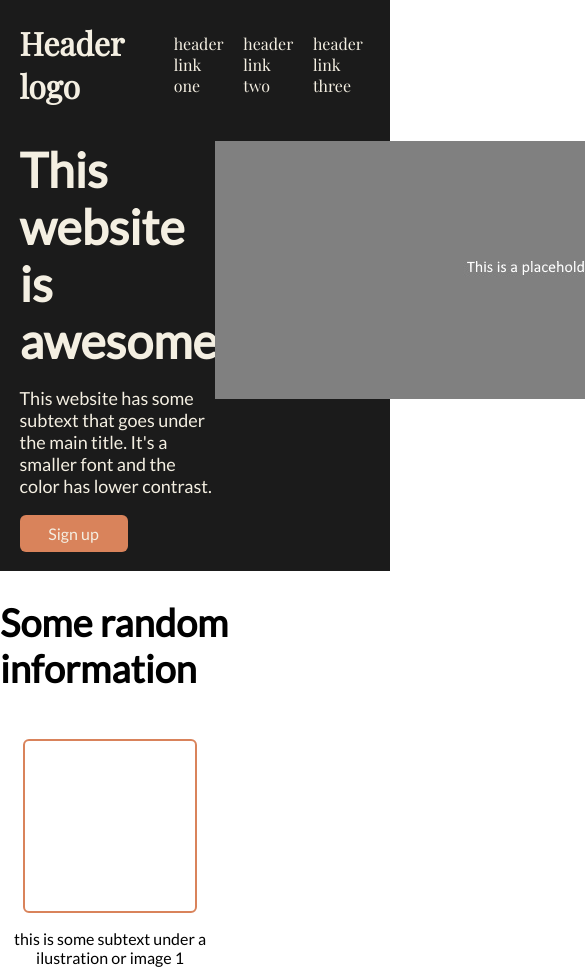
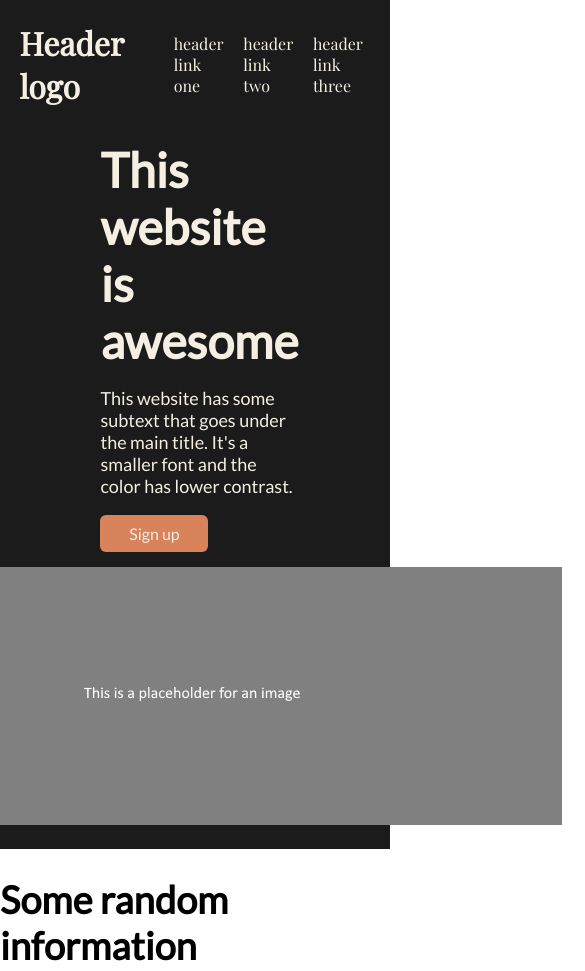
Before and after one commit to Furtido/Landing-Page, a plain HTML site: page index.html in a window 390 px wide. Shown: the top 971 px of the page, 585 px wide, since content can reach past the window. Drawn offline with nearby package versions, Linux system fonts and the light colour scheme.

Commit message:
now is responsive

```diff
--- a/index.html
+++ b/index.html
@@ -23,7 +23,7 @@
     <main>
         <div class="hero-container">
             <div class="hero-container-text">
-                <p class="text-principal">This website is <br> awesome</p>
+                <p class="text-principal">This website is awesome</p>
                 <p class="text-secondary">This website has some subtext that goes under the main title. It's a smaller font and the color has lower contrast. </p>
                 <a class="button-hero-text" href="">Sign up</a>
             </div>
--- a/style.css
+++ b/style.css
@@ -43,24 +43,33 @@ a {
 
 .hero-container {
     display: flex;
+    flex-wrap: wrap;
     background-color: #1B1B1B;
-    justify-content: space-between;
+    justify-content: center;
     padding-top: 3%;
     padding-bottom: 5%;
 }
 
 .hero-container-text {
-    margin-left: 5%;
+    margin-left: 1.5%;
+    margin-bottom: 3%;
     display: flex;
-    flex-flow: column wrap;
+    flex-flow: column;
     color: #F4EFE2;
     font-family: Lato;
     width: 50%;
-    justify-content: space-between;
+    justify-content: center;
 }
 
 .hero-container-img {
-    margin-right: 5%;
+    margin-left: 3%;
+    margin-top: 1%;
+    margin-right: 2%;
+}
+
+.img-hero {
+    max-height: 400px;
+    max-height: 600px;
 }
 
 .text-principal {
@@ -185,6 +194,10 @@ a {
     padding: 10px 20px;
 }
 
+.call-box-button {
+    display: flex;
+}
+
 .call-box-button:hover {
     scale: 1.05;
 }
```
